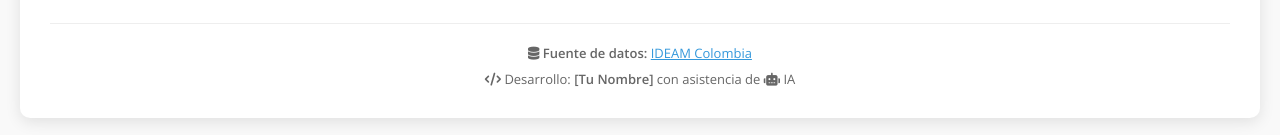
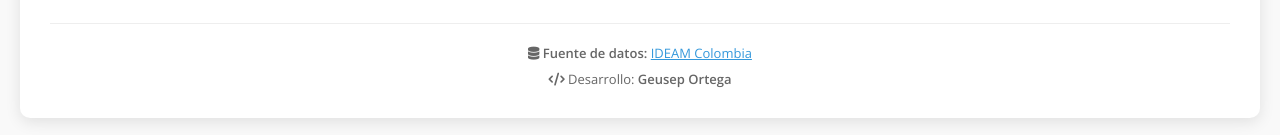
Before and after one commit to GeuPop/ClimatologiaCol, a plain HTML site: page index.html in a window 1280 px wide. Shown: the part 1024-1159 px from the top of the page. Drawn offline with nearby package versions, Linux system fonts and the light colour scheme.

Commit message:
Update index.html

```diff
--- a/index.html
+++ b/index.html
@@ -211,8 +211,7 @@
                 </a>
             </div>
             <div style="margin-top: 8px;">
-                <i class="fas fa-code"></i> Desarrollo: <strong>[Tu Nombre]</strong>
-                con asistencia de <i class="fas fa-robot"></i> IA
+                <i class="fas fa-code"></i> Desarrollo: <strong>Geusep Ortega</strong>
             </div>
         </div>
     </div>
```
